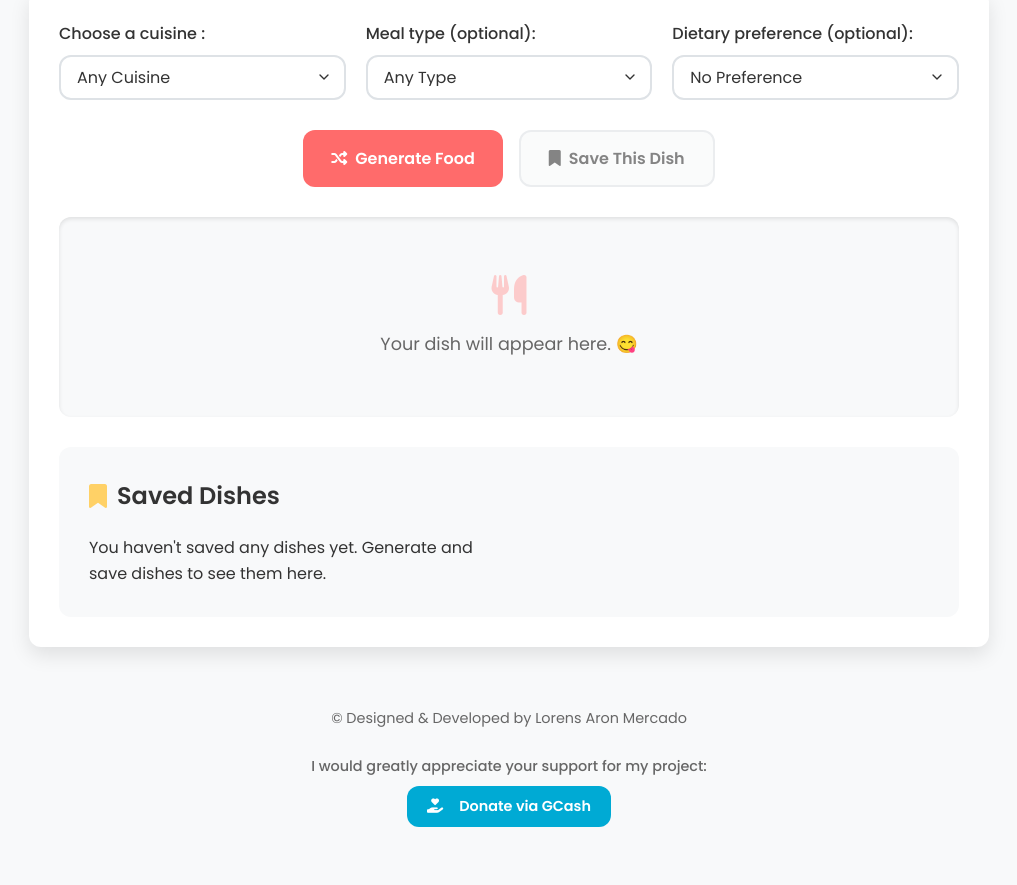
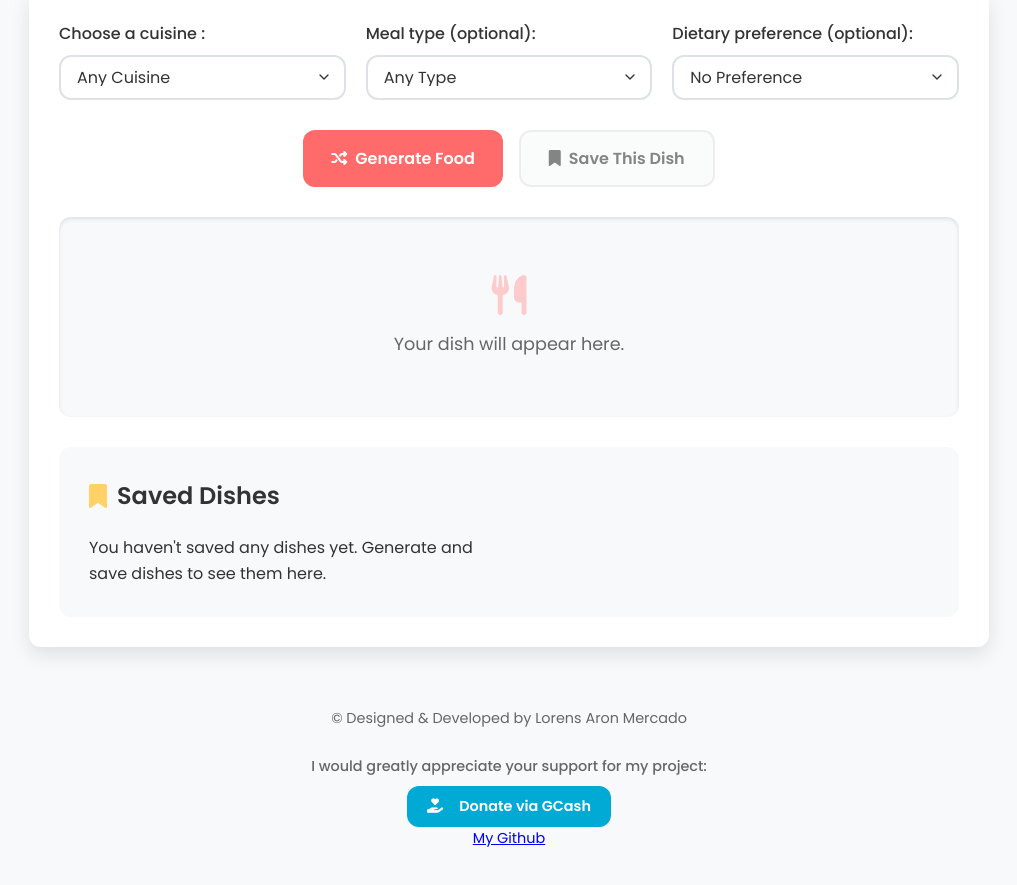
Before and after one commit to Enzomrcd/Food-Generator, a plain HTML site: page index.html in a window 1280 px wide. Shown: the part 241-1126 px from the top of the page, without its empty margins (131-1148 px from the left). Drawn offline with nearby package versions, Linux system fonts and the light colour scheme.

Commit message:
Update index.html

```diff
--- a/index.html
+++ b/index.html
@@ -90,7 +90,7 @@
                 <div id="result" class="result">
                     <div class="result-placeholder">
                         <i class="fas fa-utensils placeholder-icon"></i>
-                        <p>Your dish will appear here. 😋</p>
+                        <p>Your dish will appear here.</p>
                     </div>
                     <div class="result-content hidden">
                         <h2 id="foodName" class="food-name"></h2>
@@ -125,6 +125,7 @@
                             <i class="fas fa-hand-holding-heart"></i> Donate via
                             GCash
                         </button>
+                        <a href ="https://github.com/Enzomrcd">My Github</a>
                     </div>
                 </div>
             </footer>
```
